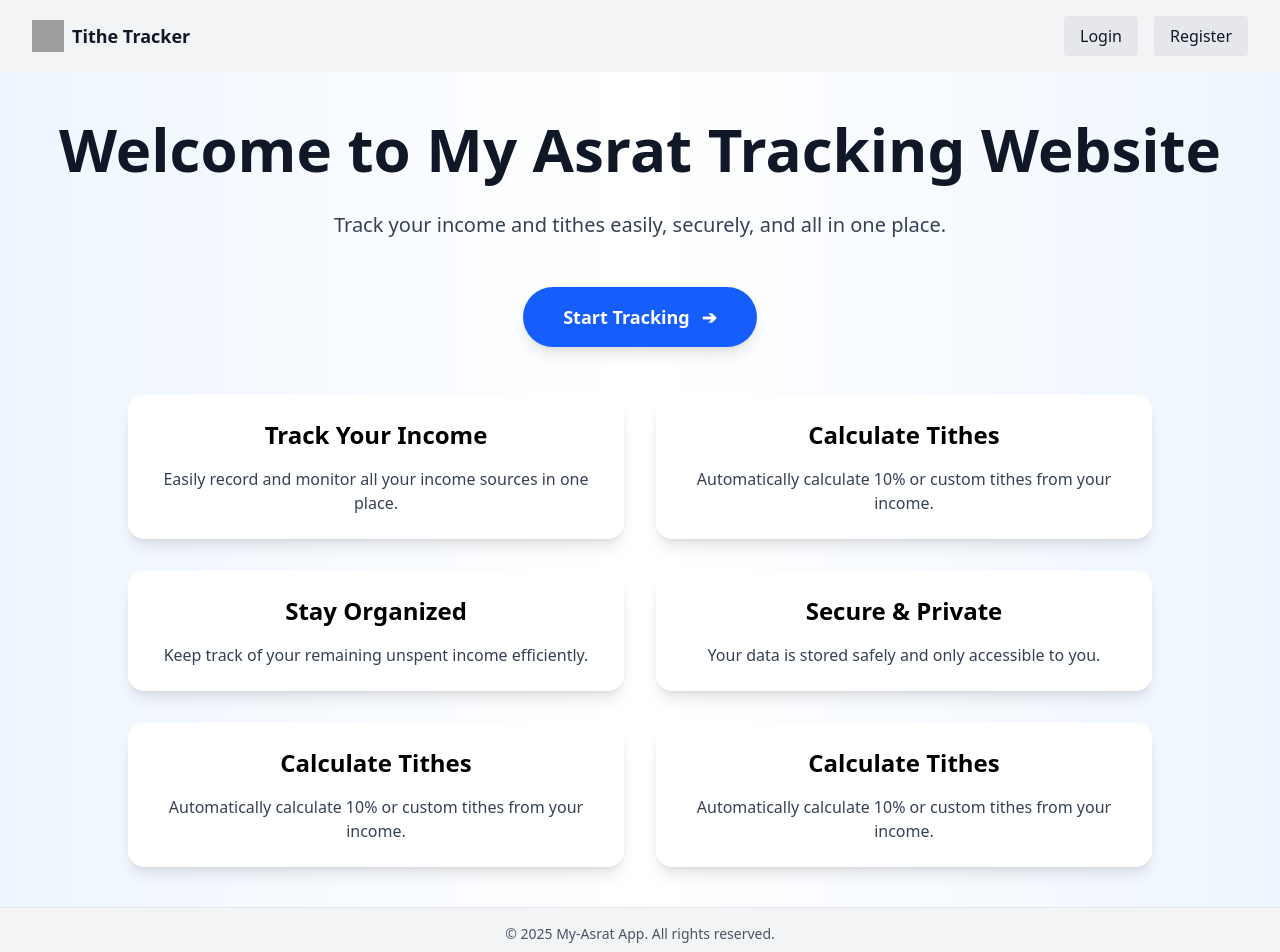
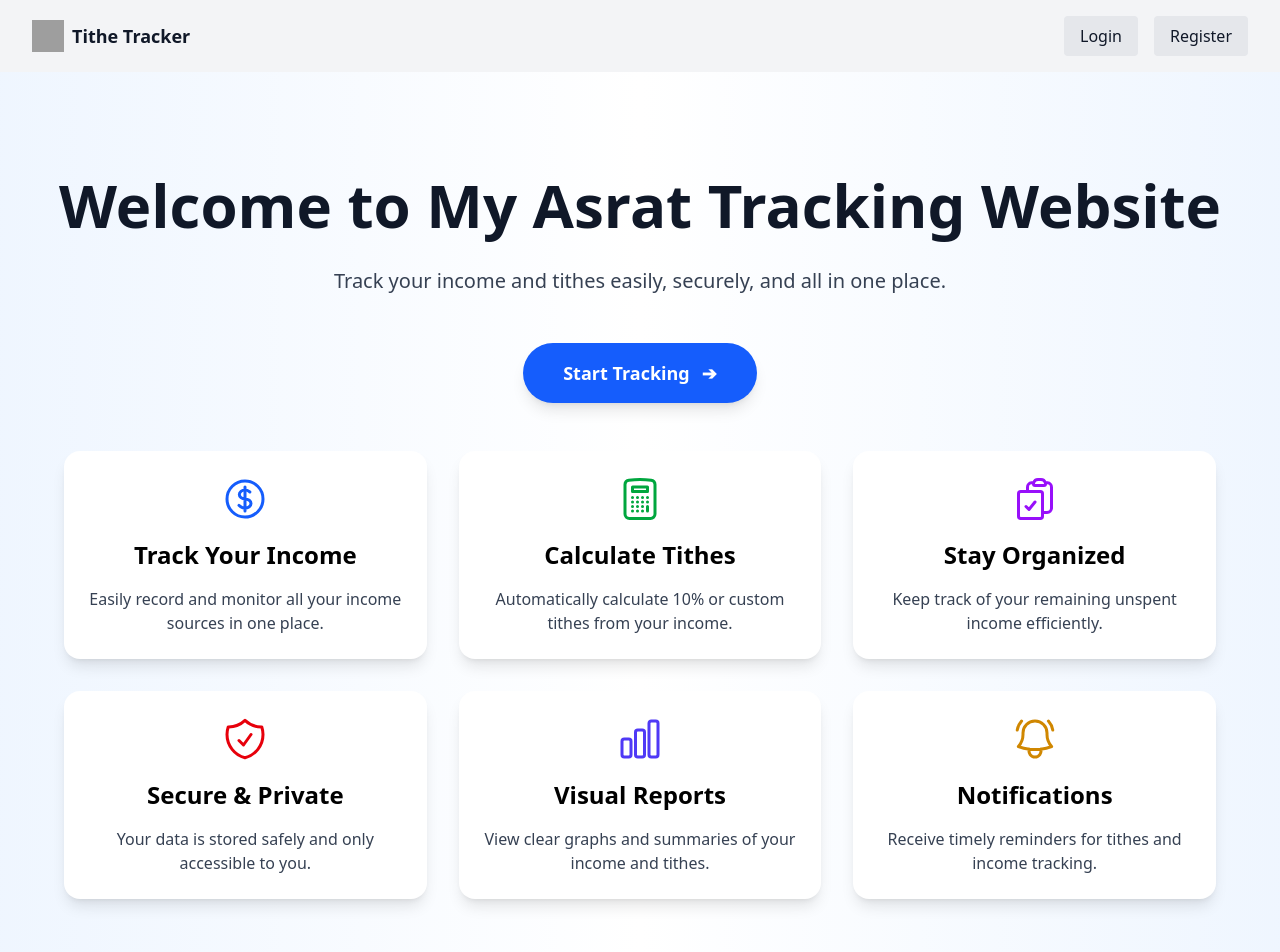
Before and after one commit to Bisrate19/my-asrat, a Next.js app: page / in a window 1280 px wide. Shown: the top 952 px of the page. Built offline with nearby package versions, Linux system fonts and the light colour scheme; grey boxes are pictures that could not be loaded.

Commit message:
heroicons1

```diff
--- a/src/app/components/HeroSection.tsx
+++ b/src/app/components/HeroSection.tsx
@@ -1,32 +1,50 @@
+"use client";
+
+import {
+  CurrencyDollarIcon,
+  CalculatorIcon,
+  ClipboardDocumentCheckIcon,
+  ShieldCheckIcon,
+  ChartBarIcon,
+  BellAlertIcon,
+} from "@heroicons/react/24/outline";
+
 export default function HeroSection() {
   const features = [
     {
       title: "Track Your Income",
       description: "Easily record and monitor all your income sources in one place.",
+      icon: <CurrencyDollarIcon className="h-12 w-12 text-blue-600 mx-auto mb-4" />,
     },
     {
       title: "Calculate Tithes",
       description: "Automatically calculate 10% or custom tithes from your income.",
+      icon: <CalculatorIcon className="h-12 w-12 text-green-600 mx-auto mb-4" />,
     },
     {
       title: "Stay Organized",
       description: "Keep track of your remaining unspent income efficiently.",
+      icon: <ClipboardDocumentCheckIcon className="h-12 w-12 text-purple-600 mx-auto mb-4" />,
     },
     {
       title: "Secure & Private",
       description: "Your data is stored safely and only accessible to you.",
+      icon: <ShieldCheckIcon className="h-12 w-12 text-red-600 mx-auto mb-4" />,
     },
     {
-      title: "Calculate Tithes",
-      description: "Automatically calculate 10% or custom tithes from your income.",
-    },{
-      title: "Calculate Tithes",
-      description: "Automatically calculate 10% or custom tithes from your income.",
-    }
+      title: "Visual Reports",
+      description: "View clear graphs and summaries of your income and tithes.",
+      icon: <ChartBarIcon className="h-12 w-12 text-indigo-600 mx-auto mb-4" />,
+    },
+    {
+      title: "Notifications",
+      description: "Receive timely reminders for tithes and income tracking.",
+      icon: <BellAlertIcon className="h-12 w-12 text-yellow-600 mx-auto mb-4" />,
+    },
   ];
 
   return (
-    <section className="flex flex-col items-center justify-center py-10 px-4 bg-gradient-to-r from-blue-50 via-white to-blue-50">
+    <section className="flex flex-col items-center justify-center py-24 px-4 bg-gradient-to-r from-blue-50 via-white to-blue-50">
       {/* Heading */}
       <h1 className="text-5xl md:text-6xl font-extrabold text-gray-900 mb-6 text-center leading-tight">
         Welcome to My Asrat Tracking Website
@@ -46,12 +64,13 @@ export default function HeroSection() {
       </button>
 
       {/* Features Grid */}
-      <div className="grid grid-cols-1 md:grid-cols-2 gap-8 max-w-5xl w-full">
+      <div className="grid grid-cols-1 md:grid-cols-2 lg:grid-cols-3 gap-8 max-w-6xl w-full">
         {features.map((feature, index) => (
           <div
             key={index}
             className="bg-white rounded-2xl p-6 shadow-lg hover:shadow-xl transition-shadow duration-300 text-center"
           >
+            {feature.icon}
             <h3 className="text-2xl font-semibold mb-4">{feature.title}</h3>
             <p className="text-gray-700">{feature.description}</p>
           </div>
```
Also changed, not shown: package.json (+7 -6 lines), 1 other file (tests, documents, lock files or other folders).
